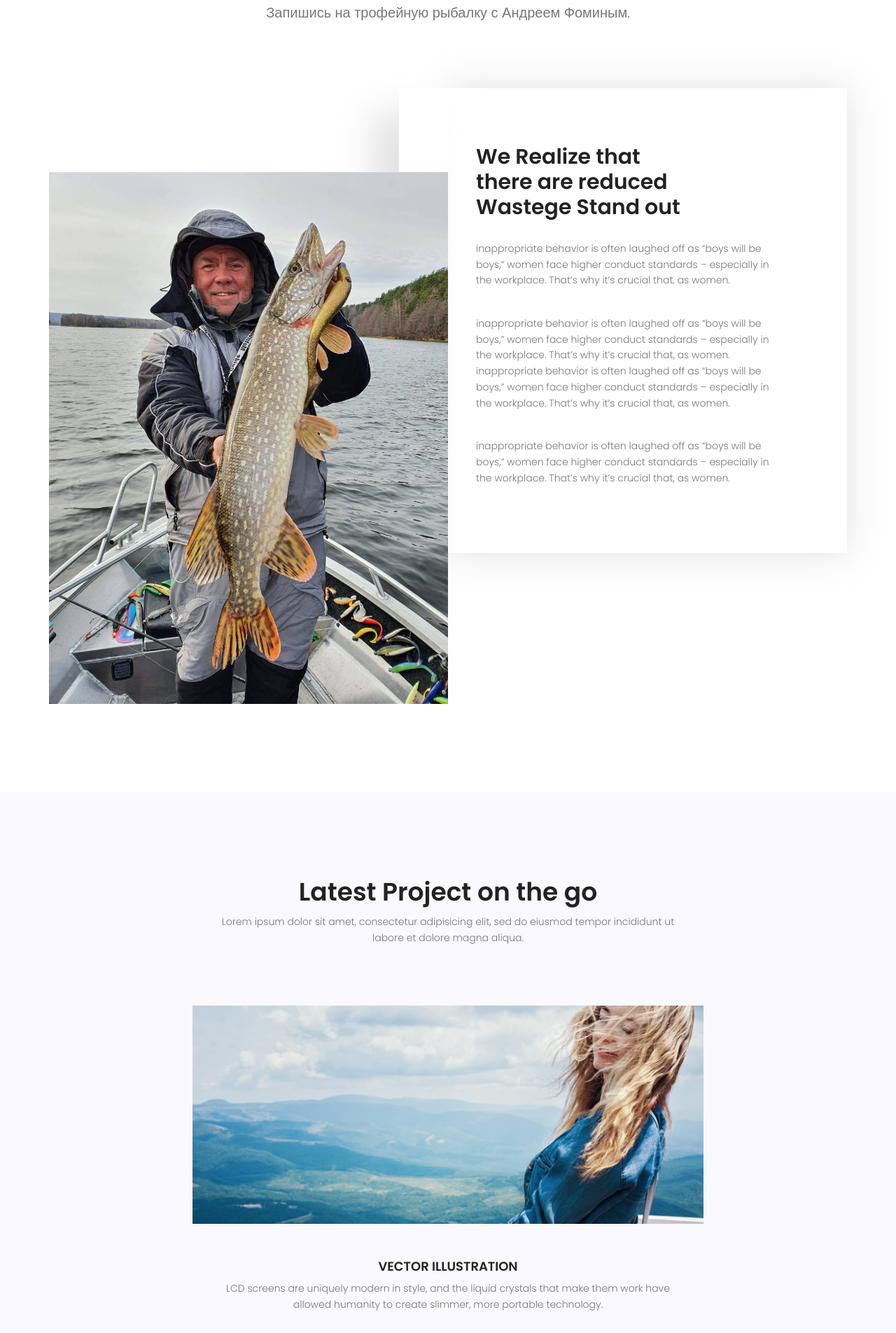
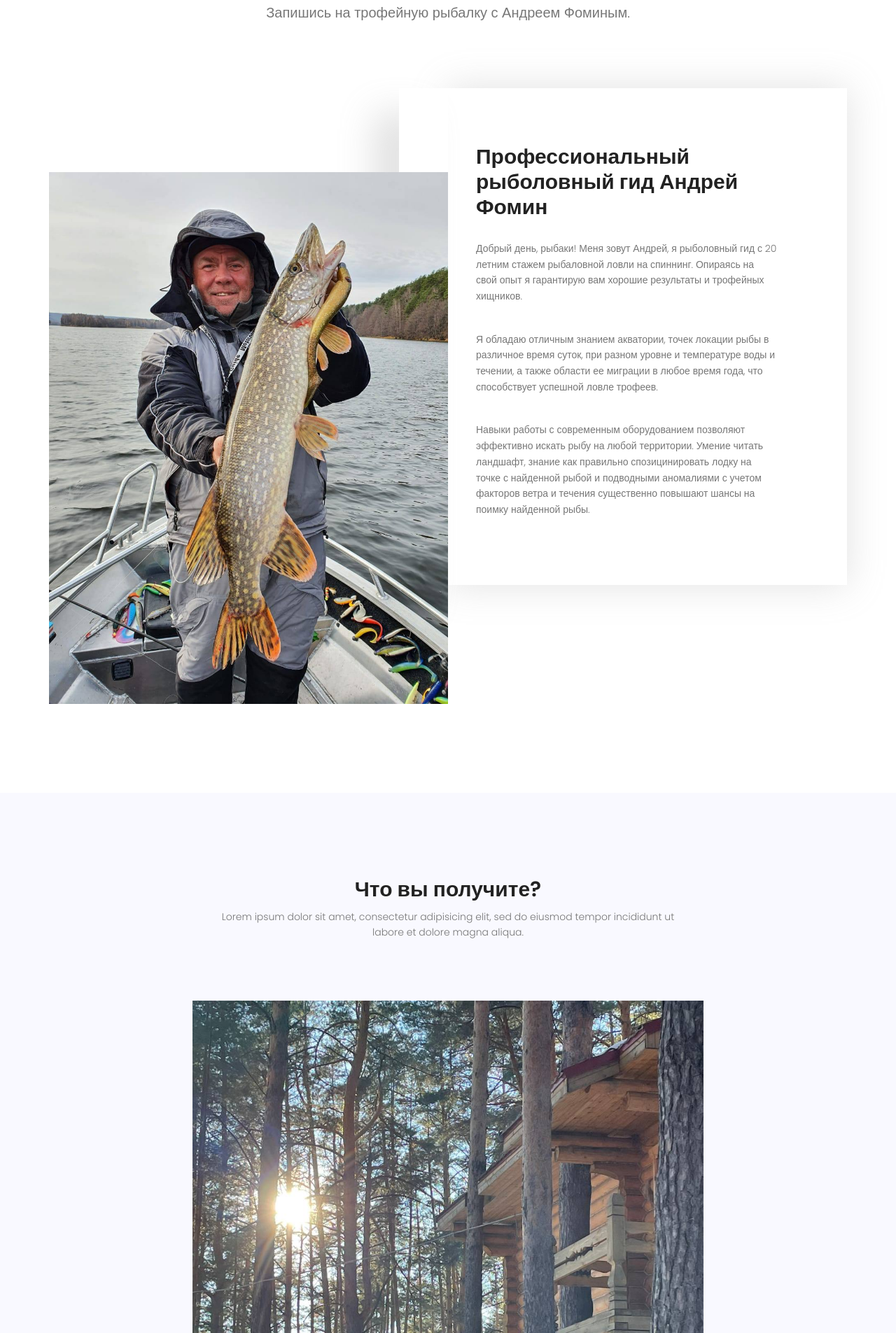
Before and after one commit to dgolov/FominFishing, a Django app: page / in a window 1280 px wide. Shown: the part 966-2871 px from the top of the page at 70% size. Run offline with Django 4.2, Linux system fonts and the light colour scheme; some libraries are stand-ins or nearby versions.

Commit message:
updated gallery and main page

```diff
--- a/templates/base.html
+++ b/templates/base.html
@@ -21,7 +21,8 @@
 </head>
 <body>
 
-{% include 'inc/navbar.html' %}
+{% block navbar %}
+{% endblock %}
 
 {% block content %}
 {% endblock %}
--- a/templates/index.html
+++ b/templates/index.html
@@ -1,5 +1,9 @@
 {% extends 'base.html' %}
 {% load static %}
+
+{% block navbar %}
+    {% include 'inc/navbar.html' %}
+{% endblock %}
 
 {% block content %}
 
@@ -79,24 +83,23 @@
             </div>
             <div class="col-lg-6 col-md-12 no-padding info-rigth">
                 <div class="info-content">
-                    <h2 class="pb-30">We Realize that <br>
-                        there are reduced <br>
-                        Wastege Stand out</h2>
+                    <h2 class="pb-30">Профессиональный рыболовный гид Андрей Фомин</h2>
                     <p>
-                        inappropriate behavior is often laughed off as “boys will be boys,” women face higher conduct
-                        standards – especially in the workplace. That’s why it’s crucial that, as women.
+                        Добрый день, рыбаки! Меня зовут Андрей, я рыболовный гид с 20 летним стажем рыбаловной ловли на
+                        спиннинг. Опираясь на свой опыт я гарантирую вам хорошие результаты и трофейных хищников.
                     </p>
                     <br>
                     <p>
-                        inappropriate behavior is often laughed off as “boys will be boys,” women face higher conduct
-                        standards – especially in the workplace. That’s why it’s crucial that, as women. inappropriate
-                        behavior is often laughed off as “boys will be boys,” women face higher conduct standards –
-                        especially in the workplace. That’s why it’s crucial that, as women.
+                        Я обладаю отличным знанием акватории, точек локации рыбы в различное время суток, при разном
+                        уровне и температуре воды и течении, а также области ее миграции в любое время года, что
+                        способствует успешной ловле трофеев.
                     </p>
                     <br>
                     <p>
-                        inappropriate behavior is often laughed off as “boys will be boys,” women face higher conduct
-                        standards – especially in the workplace. That’s why it’s crucial that, as women.
+                        Навыки работы с современным оборудованием позволяют эффективно искать рыбу на любой территории.
+                        Умение читать ландшафт, знание как правильно спозицинировать лодку на точке с найденной рыбой и
+                        подводными аномалиями с учетом факторов ветра и течения существенно повышают шансы на поимку
+                        найденной рыбы.
                     </p>
                 </div>
             </div>
@@ -104,14 +107,12 @@
     </div>
 </section>
 
-
-<!-- Start project Area -->
 <section class="project-area section-gap" id="project">
     <div class="container">
         <div class="row d-flex justify-content-center">
             <div class="menu-content pb-30 col-lg-8">
                 <div class="title text-center">
-                    <h1 class="mb-10">Latest Project on the go</h1>
+                    <h2 class="mb-10">Что вы получите?</h2>
                     <p>Lorem ipsum dolor sit amet, consectetur adipisicing elit, sed do eiusmod tempor incididunt ut
                         <br> labore et dolore magna aliqua.</p>
                 </div>
@@ -120,41 +121,41 @@
         <div class="row justify-content-center d-flex">
             <div class="active-works-carousel mt-40 col-lg-8">
                 <div class="item">
-                    <img class="img-fluid" src="img/why.jpg" alt="">
+                    <img class="img-fluid" src="{% static 'img/main/photo_2022-04-04 20.48.45.jpeg' %}" alt="">
                     <div class="caption text-center mt-20">
-                        <h6 class="text-uppercase">Vector Illustration</h6>
+                        <h6 class="text-uppercase">Размещение на базе отдыха</h6>
                         <p>LCD screens are uniquely modern in style, and the liquid crystals that make them work have
                             <br> allowed humanity to create slimmer, more portable technology.</p>
                     </div>
                 </div>
                 <div class="item">
-                    <img class="img-fluid" src="img/why.jpg" alt="">
+                    <img class="img-fluid" src="{% static 'img/main/photo_2022-04-04 20.46.53.jpeg' %}" alt="">
                     <div class="caption text-center mt-20">
-                        <h6 class="text-uppercase">Vector Illustration</h6>
+                        <h6 class="text-uppercase">Оснащенный катер</h6>
+                        <p>LCD screens are uniquely modern in style, and the liquid crystals that make them work have
+                            <br> allowed humanity to create slimmer, more portable technology.</p>
+                    </div>
+                </div>
+{#                <div class="item">#}
+{#                    <img class="img-fluid" src="img/why.jpg" alt="">#}
+{#                    <div class="caption text-center mt-20">#}
+{#                        <h6 class="text-uppercase">Обучение работе с оборудованием</h6>#}
+{#                        <p>LCD screens are uniquely modern in style, and the liquid crystals that make them work have#}
+{#                            <br> allowed humanity to create slimmer, more portable technology.</p>#}
+{#                    </div>#}
+{#                </div>#}
+                <div class="item">
+                    <img class="img-fluid" src="{% static 'img/main/photo_2022-04-04 20.57.15.jpeg' %}" alt="">
+                    <div class="caption text-center mt-20">
+                        <h6 class="text-uppercase">Трофейная рыбалка</h6>
                         <p>LCD screens are uniquely modern in style, and the liquid crystals that make them work have
                             <br> allowed humanity to create slimmer, more portable technology.</p>
                     </div>
                 </div>
                 <div class="item">
-                    <img class="img-fluid" src="img/why.jpg" alt="">
+                    <img class="img-fluid" src="{% static 'img/main/photo_2022-04-04 21.01.05.jpeg' %}" alt="">
                     <div class="caption text-center mt-20">
-                        <h6 class="text-uppercase">Vector Illustration</h6>
-                        <p>LCD screens are uniquely modern in style, and the liquid crystals that make them work have
-                            <br> allowed humanity to create slimmer, more portable technology.</p>
-                    </div>
-                </div>
-                <div class="item">
-                    <img class="img-fluid" src="img/why.jpg" alt="">
-                    <div class="caption text-center mt-20">
-                        <h6 class="text-uppercase">Vector Illustration</h6>
-                        <p>LCD screens are uniquely modern in style, and the liquid crystals that make them work have
-                            <br> allowed humanity to create slimmer, more portable technology.</p>
-                    </div>
-                </div>
-                <div class="item">
-                    <img class="img-fluid" src="img/why.jpg" alt="">
-                    <div class="caption text-center mt-20">
-                        <h6 class="text-uppercase">Vector Illustration</h6>
+                        <h6 class="text-uppercase">Незабываемые впечатления</h6>
                         <p>LCD screens are uniquely modern in style, and the liquid crystals that make them work have
                             <br> allowed humanity to create slimmer, more portable technology.</p>
                     </div>
@@ -163,94 +164,7 @@
         </div>
     </div>
 </section>
-<!-- End project Area -->
 
-
-<!-- Start feature Area -->
-<section class="feature-area section-gap" id="secvice">
-    <div class="container">
-        <div class="row d-flex justify-content-center">
-            <div class="menu-content pb-60 col-lg-8">
-                <div class="title text-center">
-                    <h1 class="mb-10">Some Features that Made us Unique</h1>
-                    <p>Who are in extremely love with eco friendly system.</p>
-                </div>
-            </div>
-        </div>
-        <div class="row">
-            <div class="col-lg-4 col-md-6 ">
-                <div class="single-feature mb-30">
-                    <div class="title d-flex flex-row pb-20">
-                        <span class="lnr lnr-user"></span>
-                        <h4><a href="#">Expert Technicians</a></h4>
-                    </div>
-                    <p>
-                        Usage of the Internet is becoming more common due to rapid advancement of technology and power.
-                    </p>
-                </div>
-            </div>
-            <div class="col-lg-4 col-md-6 ">
-                <div class="single-feature mb-30">
-                    <div class="title d-flex flex-row pb-20">
-                        <span class="lnr lnr-license"></span>
-                        <h4><a href="#">Professional Service</a></h4>
-                    </div>
-                    <p>
-                        Usage of the Internet is becoming more common due to rapid advancement of technology and power.
-                    </p>
-                </div>
-            </div>
-            <div class="col-lg-4 col-md-6 ">
-                <div class="single-feature mb-30">
-                    <div class="title d-flex flex-row pb-20">
-                        <span class="lnr lnr-phone"></span>
-                        <h4><a href="#">Great Support</a></h4>
-                    </div>
-                    <p>
-                        Usage of the Internet is becoming more common due to rapid advancement of technology and power.
-                    </p>
-                </div>
-            </div>
-            <div class="col-lg-4 col-md-6 ">
-                <div class="single-feature">
-                    <div class="title d-flex flex-row pb-20">
-                        <span class="lnr lnr-rocket"></span>
-                        <h4><a href="#">Technical Skills</a></h4>
-                    </div>
-                    <p>
-                        Usage of the Internet is becoming more common due to rapid advancement of technology and power.
-                    </p>
-                </div>
-            </div>
-            <div class="col-lg-4 col-md-6 ">
-                <div class="single-feature">
-                    <div class="title d-flex flex-row pb-20">
-                        <span class="lnr lnr-diamond"></span>
-                        <h4><a href="#">Highly Recomended</a></h4>
-                    </div>
-                    <p>
-                        Usage of the Internet is becoming more common due to rapid advancement of technology and power.
-                    </p>
-                </div>
-            </div>
-            <div class="col-lg-4 col-md-6 ">
-                <div class="single-feature">
-                    <div class="title d-flex flex-row pb-20">
-                        <span class="lnr lnr-bubble"></span>
-                        <h4><a href="#">Positive Reviews</a></h4>
-                    </div>
-                    <p>
-                        Usage of the Internet is becoming more common due to rapid advancement of technology and power.
-                    </p>
-                </div>
-            </div>
-        </div>
-    </div>
-</section>
-<!-- End feature Area -->
-
-
-<!-- Start gallery Area -->
 <section class="gallery-area" id="gallery">
     <div class="container-fluid">
         <div class="row no-padding">
@@ -277,18 +191,6 @@
         </div>
     </div>
 </section>
-<!-- End gallery Area -->
-
-
-<!-- Start logo Area -->
-<section class="logo-area">
-    <div class="container">
-        <div class="row">
-
-        </div>
-    </div>
-</section>
-<!-- End logo Area -->
 
 <section class="contact-area section-gap" id="contact">
     <div class="container">
@@ -305,12 +207,16 @@
                 <div class="col-lg-6 form-group">
                     <input name="name" placeholder="Укажите имя" onfocus="this.placeholder = ''"
                            onblur="this.placeholder = 'Укажите имя'" class="common-input mb-20 form-control"
-                           required="" type="text">
+                           required type="text">
+
+                    <input name="date" placeholder="Укажите желаемую дату" onfocus="this.placeholder = ''"
+                           onblur="this.placeholder = 'Укажите желаемую дату'" class="common-input mb-20 form-control"
+                           required type="date">
 
                     <input name="email" placeholder="Укажите email"
                            pattern="[A-Za-z0-9._%+-]+@[A-Za-z0-9.-]+\.[A-Za-z]{1,63}$" onfocus="this.placeholder = ''"
                            onblur="this.placeholder = 'Укажите email'" class="common-input mb-20 form-control"
-                           required="" type="email">
+                           type="email">
 
                     <input name="subject" placeholder="Укажите номер телефона" onfocus="this.placeholder = ''"
                            onblur="this.placeholder = 'Укажите номер телефона'" class="common-input mb-20 form-control"
@@ -318,8 +224,8 @@
                 </div>
                 <div class="col-lg-6 form-group">
                     <textarea class="common-textarea mt-10 form-control" name="message" placeholder="Ваше сообщение"
-                              onfocus="this.placeholder = ''" onblur="this.placeholder = 'Ваше сообщение'"
-                              required=""></textarea>
+                              onfocus="this.placeholder = ''"
+                              onblur="this.placeholder = 'Ваше сообщение'"></textarea>
                     <button class="primary-btn mt-20">Отправить<span class="lnr lnr-arrow-right"></span></button>
                     <div class="alert-msg">
                     </div>
--- a/web/views.py
+++ b/web/views.py
@@ -1,5 +1,7 @@
 from django.shortcuts import render
 from django.views import View
+from django.views.generic import ListView
+from .models import Photo
 
 
 class MainView(View):
@@ -42,9 +44,16 @@ class ServiceView(View):
         return render(request, 'service.html', context)
 
 
-class GalleryView(View):
+class GalleryView(ListView):
     """ Представление галерея
     """
-    def get(self, request, *args, **kwargs):
-        context = {}
-        return render(request, 'gallery.html', context)
+    template_name = 'gallery.html'
+    context_object_name = "photos"
+
+    def get_context_data(self, *, object_list=None, **kwargs):
+        context = super(GalleryView, self).get_context_data(**kwargs)
+        context['title'] = 'Галерея трофеев'
+        return context
+
+    def get_queryset(self):
+        return Photo.objects.all()
```
Also changed, not shown: templates/gallery.html (+33 -1 lines), web/static/img/gallery/5CAA250D-C736-4E77-A4FF-B56329CAE0C3.JPG (added), web/static/img/gallery/B70C046C-290A-45C6-B991-54678694B00E.JPG (added), web/static/img/main/photo_2022-03-28_17-40-14.jpg (added), web/static/img/main/photo_2022-03-28_17-40-29.jpg (added), web/static/img/main/photo_2022-04-04 20.46.53.jpeg (added), web/static/img/main/photo_2022-04-04 20.48.45.jpeg (added), web/static/img/main/photo_2022-04-04 20.57.15.jpeg (added), web/static/img/main/photo_2022-04-04 21.01.05.jpeg (added).
